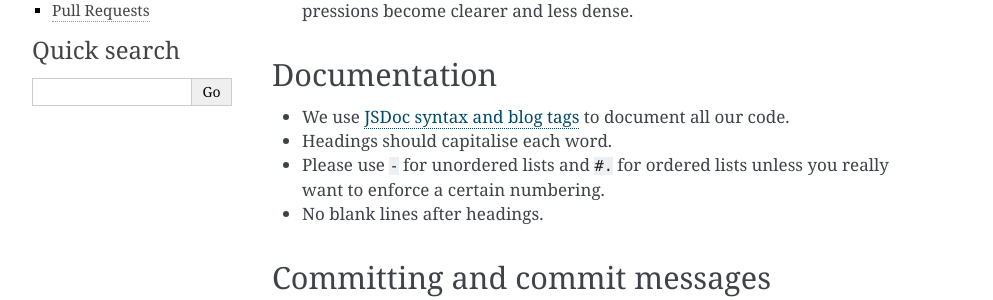
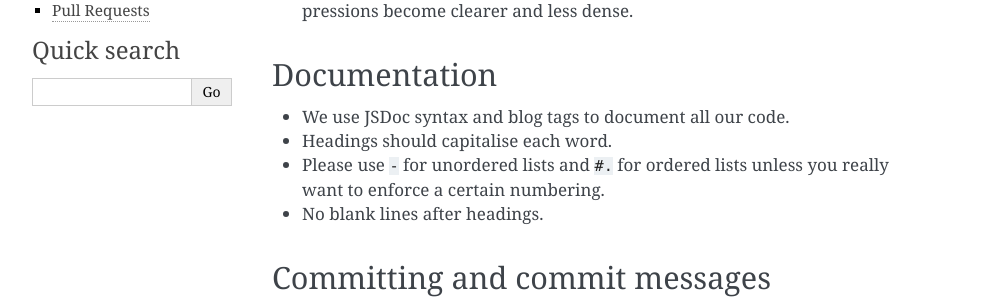
Before and after one commit to projecthamster/hamster-shell-extension, a Sphinx documentation site: the page built from docs/styleguide.rst, in a window 1280 px wide. Shown: the part 709-1009 px from the top of the page, without its empty margins (148-1141 px from the left). Built offline with Sphinx 7.4.7, drawn with Linux system fonts in a browser that asks for light colours; part of the change alters nothing that is shown.

```diff
--- a/docs/styleguide.rst
+++ b/docs/styleguide.rst
@@ -31,7 +31,7 @@ Code-style
 
 Documentation
 ---------------
-- We use `JSDoc syntax and blog tags <http://usejsdoc.org>`_ to document all
+- We use JSDoc syntax and blog tags to document all
   our code.
 - Headings should capitalise each word.
 - Please use ``-`` for unordered lists and ``#.`` for ordered lists unless you
```
